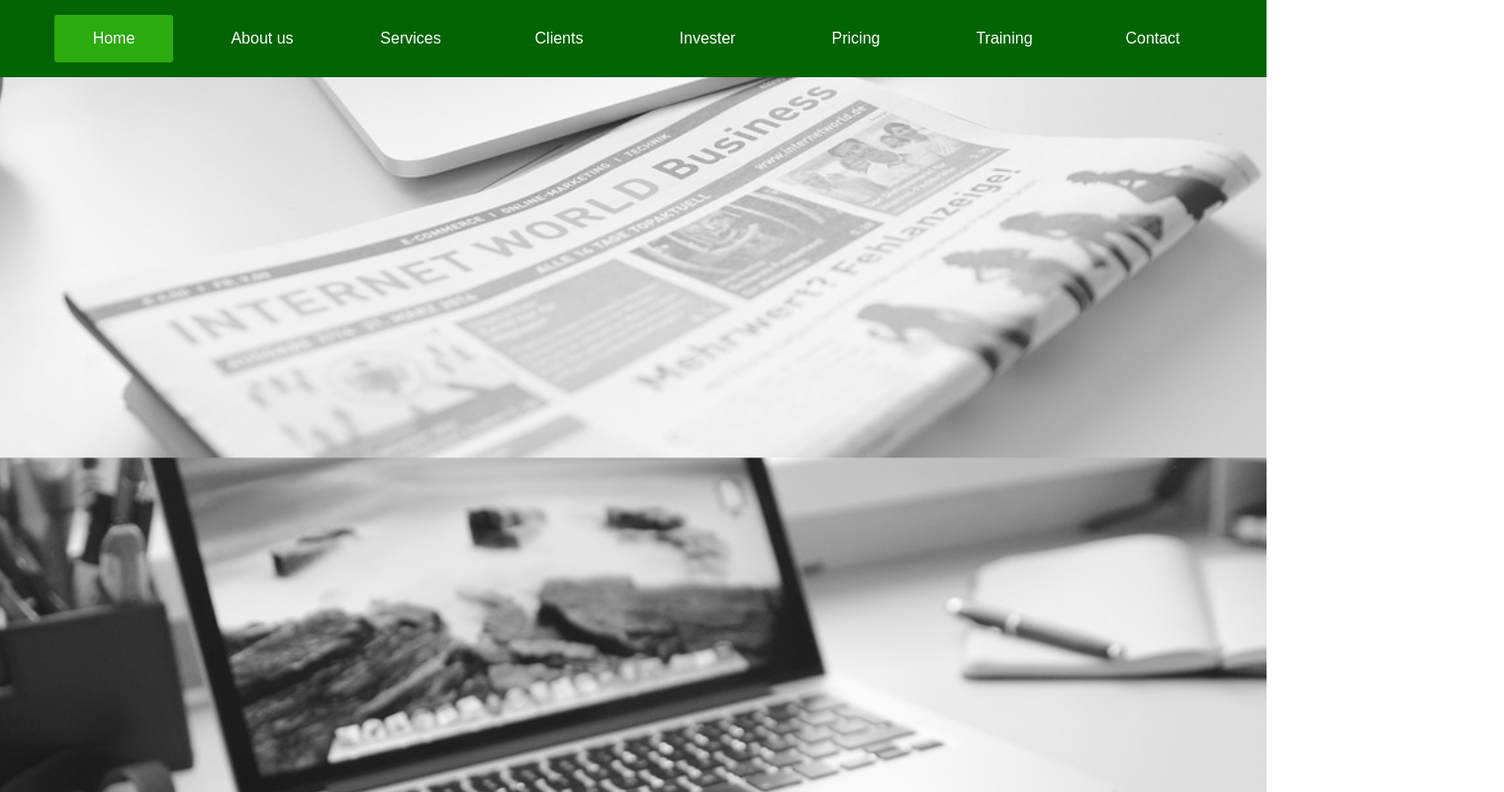
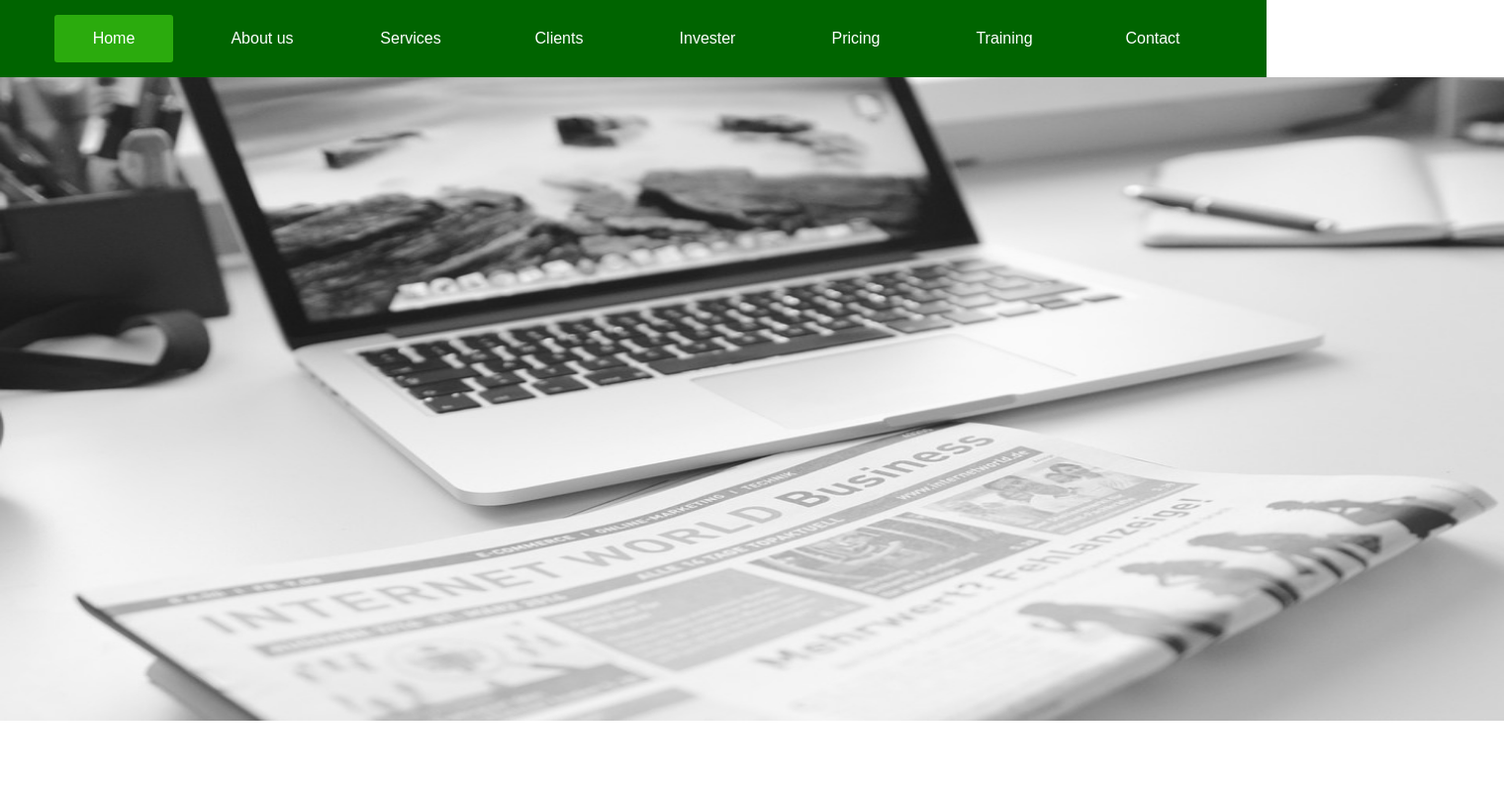
Before and after one commit to Petrovan-Rares/site-web, a plain HTML site: page index.html in a window 1280 px wide. Shown: the whole page at 99% size, 1520 px wide, since content can reach past the window. Drawn offline with Linux system fonts and the light colour scheme.

Commit message:
iamge modification

```diff
--- a/index.html
+++ b/index.html
@@ -63,5 +63,6 @@
         <li><a href="#">Contact</a></li>
       </ul>
     </div>
+    <img src="background.jpg" alt="" width="1520px" height="650px" />
   </body>
 </html>
--- a/style.css
+++ b/style.css
@@ -4,7 +4,6 @@
   box-sizing: border-box;
 }
 body {
-  background-image: url(background.jpg);
   background-size: cover;
   background-position: center;
   font-family: sans-serif;
```
